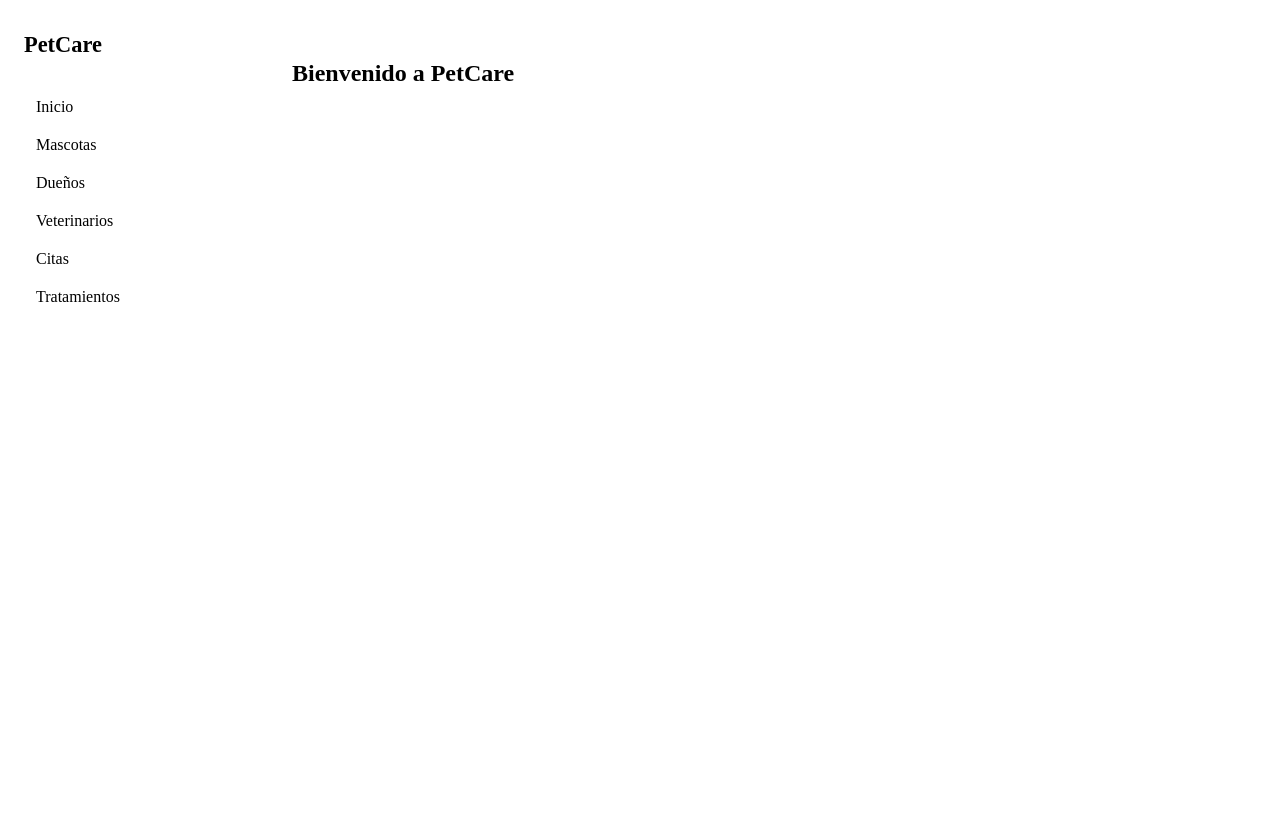
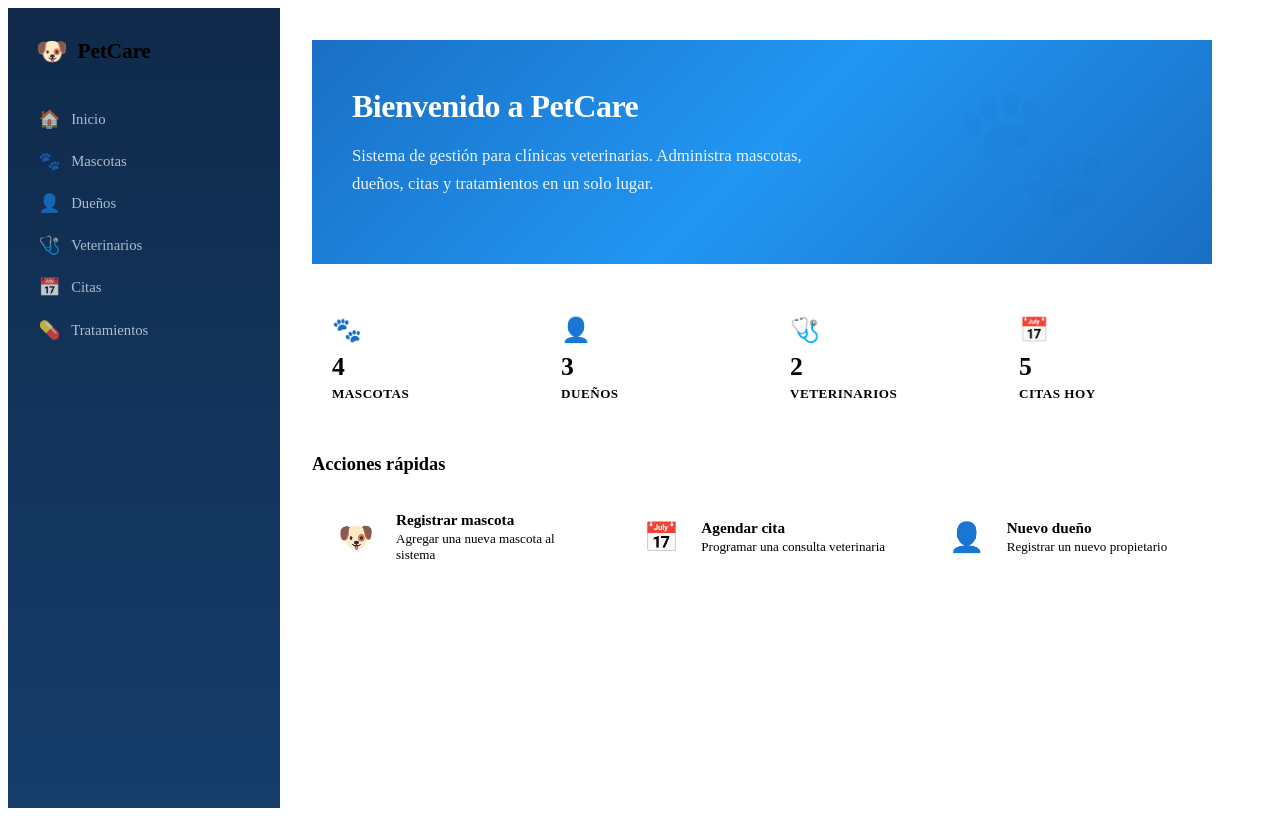
Before and after one commit to JuanM1005/petcare-crud-proyectofinal, a React (Vite) app in the folder client/: page / in a window 1280 px wide. Built offline with nearby package versions, Linux system fonts and the light colour scheme; the HTML template or start-up script is replaced by a standard one.

Commit message:
feat: rediseño visual con paleta azul veterinaria y página de inicio

```diff
--- a/client/index.html
+++ b/client/index.html
@@ -4,7 +4,7 @@
     <meta charset="UTF-8" />
     <link rel="icon" type="image/svg+xml" href="/favicon.svg" />
     <meta name="viewport" content="width=device-width, initial-scale=1.0" />
-    <title>client</title>
+    <title>PetCare - CRUD</title>
   </head>
   <body>
     <div id="root"></div>
--- a/client/src/components/Sidebar/Sidebar.module.css
+++ b/client/src/components/Sidebar/Sidebar.module.css
@@ -1,16 +1,30 @@
 .nav {
-  width: 220px;
-  background-color: var(--color-sidebar);
+  width: 240px;
+  background: linear-gradient(180deg, #0f2a4a 0%, #163d6b 100%);
   color: var(--color-text-inverse);
-  padding: 1.5rem 1rem;
+  padding: 1.75rem 1rem;
   display: flex;
   flex-direction: column;
-  gap: 1rem;
+  gap: 0.5rem;
+}
+
+.logoContainer {
+  display: flex;
+  align-items: center;
+  gap: 0.6rem;
+  padding: 0 0.75rem;
+  margin-bottom: 1.5rem;
+}
+
+.logoIcon {
+  font-size: 1.6rem;
 }
 
 .logo {
-  font-size: 1.4rem;
-  margin: 0 0 1rem 0;
+  font-size: 1.35rem;
+  font-weight: 800;
+  margin: 0;
+  letter-spacing: -0.3px;
 }
 
 .navList {
@@ -19,18 +33,32 @@
   margin: 0;
   display: flex;
   flex-direction: column;
-  gap: 0.25rem;
+  gap: 2px;
 }
 
 .navList a {
-  color: var(--color-text-inverse);
+  color: rgba(224, 237, 250, 0.75);
   text-decoration: none;
-  padding: 0.5rem 0.75rem;
+  padding: 0.6rem 0.85rem;
   border-radius: var(--radius-sm);
-  display: block;
-  transition: background-color 0.2s;
+  display: flex;
+  align-items: center;
+  gap: 0.6rem;
+  font-weight: 500;
+  font-size: 0.92rem;
+  transition:
+    background-color 0.2s,
+    color 0.2s;
 }
 
 .navList a:hover {
-  background-color: rgba(255, 255, 255, 0.1);
+  background-color: var(--color-sidebar-hover);
+  color: #ffffff;
+  text-decoration: none;
 }
+
+.navIcon {
+  font-size: 1.1rem;
+  width: 1.5rem;
+  text-align: center;
+}
--- a/client/src/components/Sidebar/Sidebar.tsx
+++ b/client/src/components/Sidebar/Sidebar.tsx
@@ -1,16 +1,30 @@
 import { Link } from 'react-router-dom';
-import { navItems } from './navItems';
+import type NavItem from './Sidebar.types';
 import styles from './Sidebar.module.css';
+
+const navItems: NavItem[] = [
+  { label: 'Inicio', path: '/', icon: '🏠' },
+  { label: 'Mascotas', path: '/mascotas', icon: '🐾' },
+  { label: 'Dueños', path: '/duenos', icon: '👤' },
+  { label: 'Veterinarios', path: '/veterinarios', icon: '🩺' },
+  { label: 'Citas', path: '/citas', icon: '📅' },
+  { label: 'Tratamientos', path: '/tratamientos', icon: '💊' },
+];
 
 export const Sidebar = () => {
   return (
     <nav className={styles.nav}>
-      <h1 className={styles.logo}>PetCare</h1>
-
+      <div className={styles.logoContainer}>
+        <span className={styles.logoIcon}>🐶</span>
+        <h1 className={styles.logo}>PetCare</h1>
+      </div>
       <ul className={styles.navList}>
         {navItems.map((item) => (
           <li key={item.path}>
-            <Link to={item.path}>{item.label}</Link>
+            <Link to={item.path}>
+              <span className={styles.navIcon}>{item.icon}</span>
+              {item.label}
+            </Link>
           </li>
         ))}
       </ul>
--- a/client/src/components/Sidebar/Sidebar.types.ts
+++ b/client/src/components/Sidebar/Sidebar.types.ts
@@ -1,4 +1,5 @@
 export default interface NavItem {
   label: string;
   path: string;
+  icon: string;
 }
--- a/client/src/global.css
+++ b/client/src/global.css
@@ -1,3 +1,5 @@
+@import url('https://fonts.googleapis.com/css2?family=Nunito:wght@400;500;600;700;800&display=swap');
+
 /* Reset */
 *,
 *::before,
@@ -7,41 +9,42 @@
   box-sizing: border-box;
 }
 
-/* Variables CSS: definen los colores y valores que usarás
-   en toda la app. Si quieres cambiar un color, lo cambias
-   aquí UNA vez y se actualiza en todos lados. */
-
 :root {
   /* Colores principales */
-  --color-primary: #2b6cb0;
-  --color-primary-hover: #2c5282;
-  --color-danger: #c53030;
-  --color-danger-hover: #9b2c2c;
-  --color-success: #2f855a;
+  --color-primary: #1a6fc4;
+  --color-primary-hover: #155a9e;
+  --color-primary-light: #e8f2fc;
+  --color-danger: #d94452;
+  --color-danger-hover: #b33340;
+  --color-success: #2a9d6e;
+  --color-warning: #e8a830;
 
   /* Fondos */
-  --color-bg: #f7f8fa;
+  --color-bg: #f0f5fa;
   --color-bg-card: #ffffff;
-  --color-sidebar: #1a1a2e;
+  --color-sidebar: #0f2a4a;
+  --color-sidebar-hover: rgba(255, 255, 255, 0.08);
 
   /* Texto */
-  --color-text: #2d3748;
-  --color-text-light: #718096;
-  --color-text-inverse: #f7fafc;
+  --color-text: #1e3a5f;
+  --color-text-light: #6889a8;
+  --color-text-inverse: #f0f5fa;
 
   /* Bordes y sombras */
-  --color-border: #e2e8f0;
-  --shadow-sm: 0 1px 3px rgba(0, 0, 0, 0.08);
-  --shadow-md: 0 4px 12px rgba(0, 0, 0, 0.1);
+  --color-border: #d4e1ed;
+  --shadow-sm: 0 1px 4px rgba(15, 42, 74, 0.06);
+  --shadow-md: 0 4px 16px rgba(15, 42, 74, 0.1);
+  --shadow-lg: 0 8px 32px rgba(15, 42, 74, 0.12);
 
   /* Espaciado y bordes */
-  --radius: 8px;
-  --radius-sm: 4px;
+  --radius: 10px;
+  --radius-sm: 6px;
+  --radius-lg: 16px;
 }
 
 body {
   font-family:
-    'Segoe UI',
+    'Nunito',
     system-ui,
     -apple-system,
     sans-serif;
@@ -50,7 +53,6 @@ body {
   line-height: 1.6;
 }
 
-/* Estilos base para links */
 a {
   color: var(--color-primary);
   text-decoration: none;
@@ -60,22 +62,19 @@ a:hover {
   text-decoration: underline;
 }
 
-/* Estilos base para botones — los CSS Modules
-   de cada componente los extenderán */
 button {
   cursor: pointer;
   font-family: inherit;
   font-size: inherit;
 }
 
-/* Estilos base para inputs y selects */
 input,
 select,
 textarea {
   font-family: inherit;
   font-size: 0.95rem;
-  padding: 0.5rem 0.75rem;
-  border: 1px solid var(--color-border);
+  padding: 0.6rem 0.85rem;
+  border: 1.5px solid var(--color-border);
   border-radius: var(--radius-sm);
   color: var(--color-text);
   background-color: var(--color-bg-card);
@@ -87,4 +86,5 @@ select:focus,
 textarea:focus {
   outline: none;
   border-color: var(--color-primary);
+  box-shadow: 0 0 0 3px rgba(26, 111, 196, 0.12);
 }
--- /dev/null
+++ b/client/src/pages/inicio/InicioPage.module.css
@@ -0,0 +1,168 @@
+.container {
+  max-width: 900px;
+}
+
+/* Hero */
+.hero {
+  background: linear-gradient(135deg, #1a6fc4 0%, #2196f3 50%, #1a6fc4 100%);
+  border-radius: var(--radius-lg);
+  padding: 3rem 2.5rem;
+  color: white;
+  position: relative;
+  overflow: hidden;
+  box-shadow: var(--shadow-lg);
+  margin-bottom: 2rem;
+}
+
+.heroPattern {
+  position: absolute;
+  top: 0;
+  right: 0;
+  bottom: 0;
+  width: 40%;
+  opacity: 0.08;
+  font-size: 8rem;
+  display: flex;
+  align-items: center;
+  justify-content: center;
+  pointer-events: none;
+}
+
+.heroContent {
+  position: relative;
+  z-index: 1;
+}
+
+.heroTitle {
+  font-size: 2rem;
+  font-weight: 800;
+  margin: 0 0 0.5rem 0;
+  letter-spacing: -0.5px;
+}
+
+.heroSubtitle {
+  font-size: 1.05rem;
+  opacity: 0.9;
+  font-weight: 400;
+  max-width: 500px;
+  line-height: 1.7;
+}
+
+/* Stats */
+.statsGrid {
+  display: grid;
+  grid-template-columns: repeat(4, 1fr);
+  gap: 1rem;
+  margin-bottom: 2rem;
+}
+
+.statCard {
+  background-color: var(--color-bg-card);
+  border-radius: var(--radius);
+  padding: 1.25rem;
+  box-shadow: var(--shadow-sm);
+  display: flex;
+  flex-direction: column;
+  gap: 0.4rem;
+  border: 1.5px solid var(--color-border);
+  transition:
+    transform 0.2s,
+    box-shadow 0.2s;
+}
+
+.statCard:hover {
+  transform: translateY(-2px);
+  box-shadow: var(--shadow-md);
+}
+
+.statIcon {
+  font-size: 1.5rem;
+  margin-bottom: 0.25rem;
+}
+
+.statNumber {
+  font-size: 1.6rem;
+  font-weight: 800;
+  color: var(--color-primary);
+  line-height: 1;
+}
+
+.statLabel {
+  font-size: 0.82rem;
+  color: var(--color-text-light);
+  font-weight: 600;
+  text-transform: uppercase;
+  letter-spacing: 0.5px;
+}
+
+/* Quick actions */
+.section {
+  margin-bottom: 2rem;
+}
+
+.sectionTitle {
+  font-size: 1.15rem;
+  font-weight: 700;
+  color: var(--color-text);
+  margin-bottom: 1rem;
+}
+
+.actionsGrid {
+  display: grid;
+  grid-template-columns: repeat(3, 1fr);
+  gap: 1rem;
+}
+
+.actionCard {
+  background-color: var(--color-bg-card);
+  border-radius: var(--radius);
+  padding: 1.25rem;
+  box-shadow: var(--shadow-sm);
+  border: 1.5px solid var(--color-border);
+  display: flex;
+  align-items: center;
+  gap: 1rem;
+  cursor: pointer;
+  transition:
+    transform 0.2s,
+    box-shadow 0.2s,
+    border-color 0.2s;
+  text-decoration: none;
+  color: inherit;
+}
+
+.actionCard:hover {
+  transform: translateY(-2px);
+  box-shadow: var(--shadow-md);
+  border-color: var(--color-primary);
+  text-decoration: none;
+}
+
+.actionIcon {
+  font-size: 1.8rem;
+  width: 3rem;
+  height: 3rem;
+  background-color: var(--color-primary-light);
+  border-radius: var(--radius-sm);
+  display: flex;
+  align-items: center;
+  justify-content: center;
+  flex-shrink: 0;
+}
+
+.actionInfo {
+  display: flex;
+  flex-direction: column;
+  gap: 0.15rem;
+}
+
+.actionTitle {
+  font-weight: 700;
+  font-size: 0.95rem;
+  color: var(--color-text);
+}
+
+.actionDesc {
+  font-size: 0.82rem;
+  color: var(--color-text-light);
+}
--- a/client/src/pages/inicio/InicioPage.tsx
+++ b/client/src/pages/inicio/InicioPage.tsx
@@ -1,7 +1,78 @@
+import { Link } from 'react-router-dom';
+import styles from './InicioPage.module.css';
+
 export const InicioPage = () => {
   return (
-    <>
-      <h2>Bienvenido a PetCare</h2>
-    </>
+    <div className={styles.container}>
+      {/* Hero */}
+      <div className={styles.hero}>
+        <div className={styles.heroPattern}>🐾</div>
+        <div className={styles.heroContent}>
+          <h2 className={styles.heroTitle}>Bienvenido a PetCare</h2>
+          <p className={styles.heroSubtitle}>
+            Sistema de gestión para clínicas veterinarias. Administra mascotas,
+            dueños, citas y tratamientos en un solo lugar.
+          </p>
+        </div>
+      </div>
+
+      {/* Stats */}
+      <div className={styles.statsGrid}>
+        <div className={styles.statCard}>
+          <span className={styles.statIcon}>🐾</span>
+          <span className={styles.statNumber}>4</span>
+          <span className={styles.statLabel}>Mascotas</span>
+        </div>
+        <div className={styles.statCard}>
+          <span className={styles.statIcon}>👤</span>
+          <span className={styles.statNumber}>3</span>
+          <span className={styles.statLabel}>Dueños</span>
+        </div>
+        <div className={styles.statCard}>
+          <span className={styles.statIcon}>🩺</span>
+          <span className={styles.statNumber}>2</span>
+          <span className={styles.statLabel}>Veterinarios</span>
+        </div>
+        <div className={styles.statCard}>
+          <span className={styles.statIcon}>📅</span>
+          <span className={styles.statNumber}>5</span>
+          <span className={styles.statLabel}>Citas hoy</span>
+        </div>
+      </div>
+
+      {/* Quick actions */}
+      <div className={styles.section}>
+        <h3 className={styles.sectionTitle}>Acciones rápidas</h3>
+        <div className={styles.actionsGrid}>
+          <Link to="/mascotas" className={styles.actionCard}>
+            <div className={styles.actionIcon}>🐶</div>
+            <div className={styles.actionInfo}>
+              <span className={styles.actionTitle}>Registrar mascota</span>
+              <span className={styles.actionDesc}>
+                Agregar una nueva mascota al sistema
+              </span>
+            </div>
+          </Link>
+          <Link to="/citas" className={styles.actionCard}>
+            <div className={styles.actionIcon}>📅</div>
+            <div className={styles.actionInfo}>
+              <span className={styles.actionTitle}>Agendar cita</span>
+              <span className={styles.actionDesc}>
+                Programar una consulta veterinaria
+              </span>
+            </div>
+          </Link>
+          <Link to="/duenos" className={styles.actionCard}>
+            <div className={styles.actionIcon}>👤</div>
+            <div className={styles.actionInfo}>
+              <span className={styles.actionTitle}>Nuevo dueño</span>
+              <span className={styles.actionDesc}>
+                Registrar un nuevo propietario
+              </span>
+            </div>
+          </Link>
+        </div>
+      </div>
+    </div>
   );
 };
```
